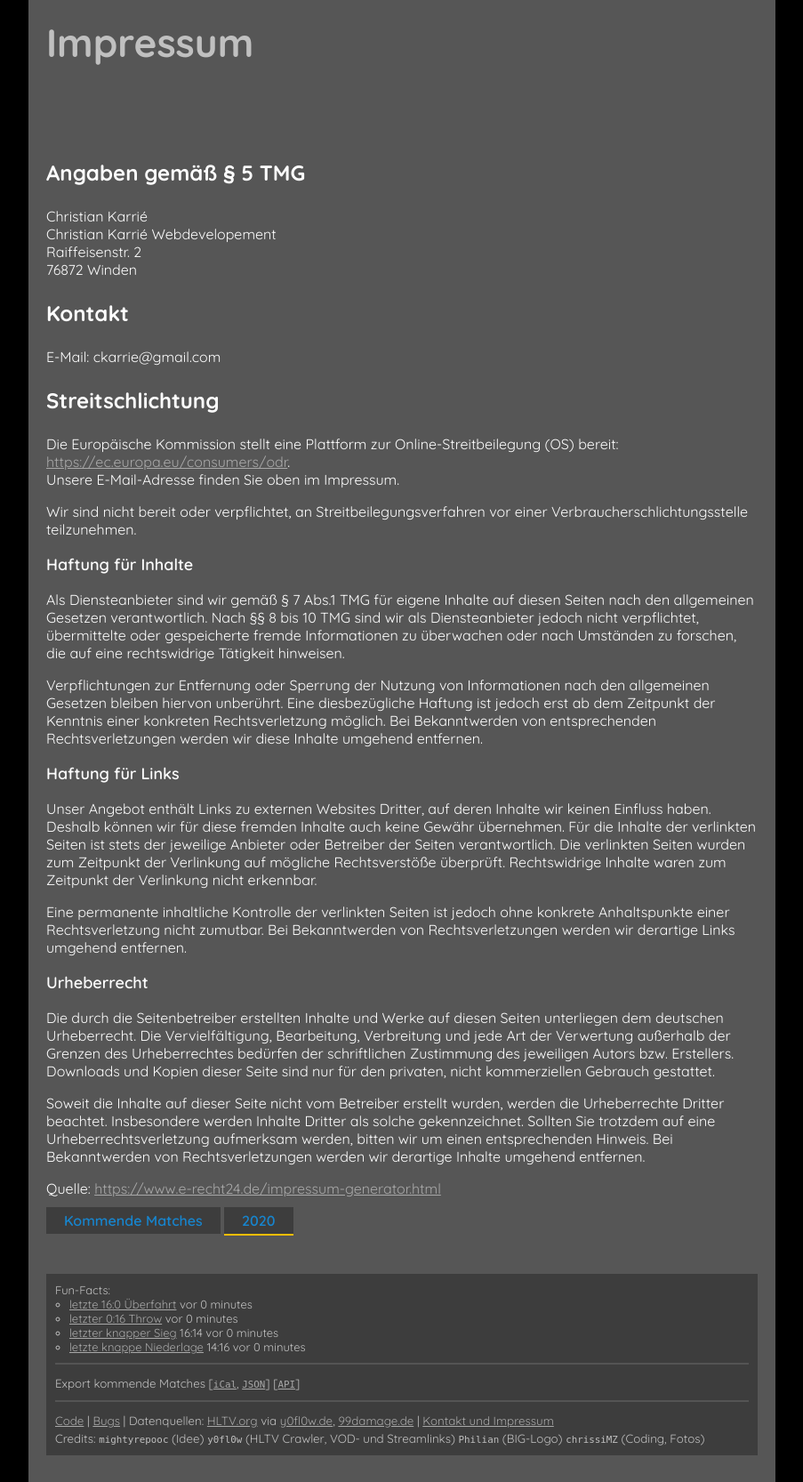
After one commit to ckarrie/ckw-csgo, a Django app: template csgomatches/templates/csgomatches/staticpages/impressum.html in a window 1280 px wide. The commit adds this page. Shown: the whole page at 89% size, without its empty margins (188-1091 px from the left). Run offline with Django 3.2, Linux system fonts and the light colour scheme; the template is opened without the code that fills it: most values are stand-ins (such as "Sample title", 1, 10 or a date in 2020).

Commit message:
add staticpages

```diff
--- a/csgomatches/admin.py
+++ b/csgomatches/admin.py
@@ -238,5 +238,6 @@ admin.site.register(models.MatchMap, MatchMapAdmin)
 admin.site.register(models.Player, PlayerAdmin)
 admin.site.register(models.PlayerRole)
 admin.site.register(models.Tournament, TournamentAdmin)
+admin.site.register(models.StaticPage)
 
 admin.site.add_action(save_global, 'save_selected')
--- a/csgomatches/templates/csgomatches/base/base.html
+++ b/csgomatches/templates/csgomatches/base/base.html
@@ -306,6 +306,17 @@
             /*font-size: medium;*/
         }
 
+        .impressum h1, .impressum h2, .impressum h3, .impressum p {
+            color: #fff;
+            margin: 1em 0;
+            text-align: left;
+        }
+
+        .impressum h3 {
+            font-size: large;
+            font-weight: 600;
+        }
+
         /* Mobile Styles */
         @media only screen and (max-width: 1000px) {
 
@@ -589,15 +600,15 @@
         <hr>
         <p>
             <small>
-                <a href="https://bitbucket.org/ckarrie/ckw-csgo">Source Code</a>
-                | <a href="https://bitbucket.org/ckarrie/ckw-csgo/issues">Bug Tracker</a>
+                <a href="https://bitbucket.org/ckarrie/ckw-csgo">Code</a>
+                | <a href="https://bitbucket.org/ckarrie/ckw-csgo/issues">Bugs</a>
                 | Datenquellen:
                 <a href="https://www.hltv.org/team/7532/big">HLTV.org</a> via <a href="https://big.y0fl0w.de">y0fl0w.de</a>,
                 <a href="https://csgo.99damage.de/de/edb/team/13782-big">99damage.de</a>
-                | <a href="mailto:ckarrie@gmail.com?subject=wannspieltbig.de Anfrage">Kontakt</a>
+                | <a href="{% url 'staticpage' slug='impressum' %}">Kontakt und Impressum</a>
 
                 <br>
-                Credits: <code>mightyrepooc</code> (Idee) <code>y0fl0w</code> (HLTV Crawler, VOD- und Streamlinks) <code>chrissiMZ</code> (Coding, Fotos) <code>Philian</code> (BIG-Logo)
+                Credits: <code>mightyrepooc</code> (Idee) <code>y0fl0w</code> (HLTV Crawler, VOD- und Streamlinks) <code>Philian</code> (BIG-Logo) <code>chrissiMZ</code> (Coding, Fotos)
 
             </small>
         </p>
--- /dev/null
+++ b/csgomatches/templates/csgomatches/staticpages/impressum.html
@@ -0,0 +1,45 @@
+{% extends 'csgomatches/base/base.html' %}
+
+{% load static %}
+
+{% block page_title %}Impressum - Wannspieltbig.de{% endblock %}
+
+
+{% block content_header %}<h1>Impressum</h1>{% endblock %}
+
+{% block content %}
+
+    <div class="impressum">
+        <h2>Angaben gem&auml;&szlig; &sect; 5 TMG</h2>
+        <p>Christian Karri&eacute;<br/>
+            Christian Karri&eacute; Webdevelopement<br/>
+            Raiffeisenstr. 2<br/>
+            76872 Winden</p>
+
+        <h2>Kontakt</h2>
+        <p>E-Mail: ckarrie@gmail.com</p>
+        <h2>Streitschlichtung</h2>
+        <p>Die Europ&auml;ische Kommission stellt eine Plattform zur Online-Streitbeilegung (OS) bereit: <a href="https://ec.europa.eu/consumers/odr" target="_blank" rel="noopener noreferrer">https://ec.europa.eu/consumers/odr</a>.<br/> Unsere E-Mail-Adresse finden Sie oben im Impressum.</p>
+
+        <p>Wir sind nicht bereit oder verpflichtet, an Streitbeilegungsverfahren vor einer Verbraucherschlichtungsstelle teilzunehmen.</p>
+
+        <h3>Haftung f&uuml;r Inhalte</h3>
+        <p>Als Diensteanbieter sind wir gem&auml;&szlig; &sect; 7 Abs.1 TMG f&uuml;r eigene Inhalte auf diesen Seiten nach den allgemeinen Gesetzen verantwortlich. Nach &sect;&sect; 8 bis 10 TMG sind wir als Diensteanbieter jedoch nicht verpflichtet, &uuml;bermittelte oder gespeicherte fremde
+            Informationen zu &uuml;berwachen oder nach Umst&auml;nden zu forschen, die auf eine rechtswidrige T&auml;tigkeit hinweisen.</p>
+        <p>Verpflichtungen zur Entfernung oder Sperrung der Nutzung von Informationen nach den allgemeinen Gesetzen bleiben hiervon unber&uuml;hrt. Eine diesbez&uuml;gliche Haftung ist jedoch erst ab dem Zeitpunkt der Kenntnis einer konkreten Rechtsverletzung m&ouml;glich. Bei Bekanntwerden von
+            entsprechenden Rechtsverletzungen werden wir diese Inhalte umgehend entfernen.</p>
+        <h3>Haftung f&uuml;r Links</h3>
+        <p>Unser Angebot enth&auml;lt Links zu externen Websites Dritter, auf deren Inhalte wir keinen Einfluss haben. Deshalb k&ouml;nnen wir f&uuml;r diese fremden Inhalte auch keine Gew&auml;hr &uuml;bernehmen. F&uuml;r die Inhalte der verlinkten Seiten ist stets der jeweilige Anbieter oder
+            Betreiber
+            der Seiten verantwortlich. Die verlinkten Seiten wurden zum Zeitpunkt der Verlinkung auf m&ouml;gliche Rechtsverst&ouml;&szlig;e &uuml;berpr&uuml;ft. Rechtswidrige Inhalte waren zum Zeitpunkt der Verlinkung nicht erkennbar.</p>
+        <p>Eine permanente inhaltliche Kontrolle der verlinkten Seiten ist jedoch ohne konkrete Anhaltspunkte einer Rechtsverletzung nicht zumutbar. Bei Bekanntwerden von Rechtsverletzungen werden wir derartige Links umgehend entfernen.</p>
+        <h3>Urheberrecht</h3>
+        <p>Die durch die Seitenbetreiber erstellten Inhalte und Werke auf diesen Seiten unterliegen dem deutschen Urheberrecht. Die Vervielf&auml;ltigung, Bearbeitung, Verbreitung und jede Art der Verwertung au&szlig;erhalb der Grenzen des Urheberrechtes bed&uuml;rfen der schriftlichen Zustimmung
+            des
+            jeweiligen Autors bzw. Erstellers. Downloads und Kopien dieser Seite sind nur f&uuml;r den privaten, nicht kommerziellen Gebrauch gestattet.</p>
+        <p>Soweit die Inhalte auf dieser Seite nicht vom Betreiber erstellt wurden, werden die Urheberrechte Dritter beachtet. Insbesondere werden Inhalte Dritter als solche gekennzeichnet. Sollten Sie trotzdem auf eine Urheberrechtsverletzung aufmerksam werden, bitten wir um einen entsprechenden
+            Hinweis. Bei Bekanntwerden von Rechtsverletzungen werden wir derartige Inhalte umgehend entfernen.</p>
+
+        <p>Quelle: <a href="https://www.e-recht24.de/impressum-generator.html">https://www.e-recht24.de/impressum-generator.html</a></p>
+    </div>
+{% endblock %}
--- a/csgomatches/urls.py
+++ b/csgomatches/urls.py
@@ -63,6 +63,11 @@ urlpatterns = [
         TemplateView.as_view(template_name="csgomatches/feeds/robots.txt", content_type="text/plain"),
         name="robots_file"
     ),
+    path(
+        's/<slug:slug>',
+        cache_page(timeout=CACHE_ARCHIVE_TIME)(views.StaticPageDetailView.as_view()),
+        name='staticpage'
+    ),
     path('api/', include(router.urls), ),
 ]
 
```
Also changed, not shown: csgomatches/models.py (+9 -0 lines), csgomatches/templates/csgomatches/staticpages/default.html (added, +10 -0 lines), csgomatches/views.py (+15 -0 lines), csgomatches/migrations/0030_staticpage.py (added).
